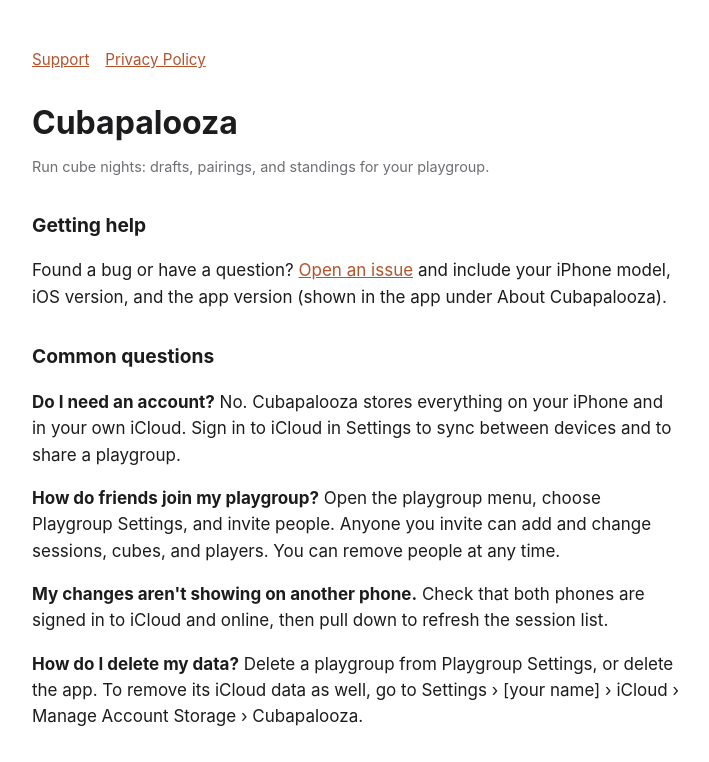
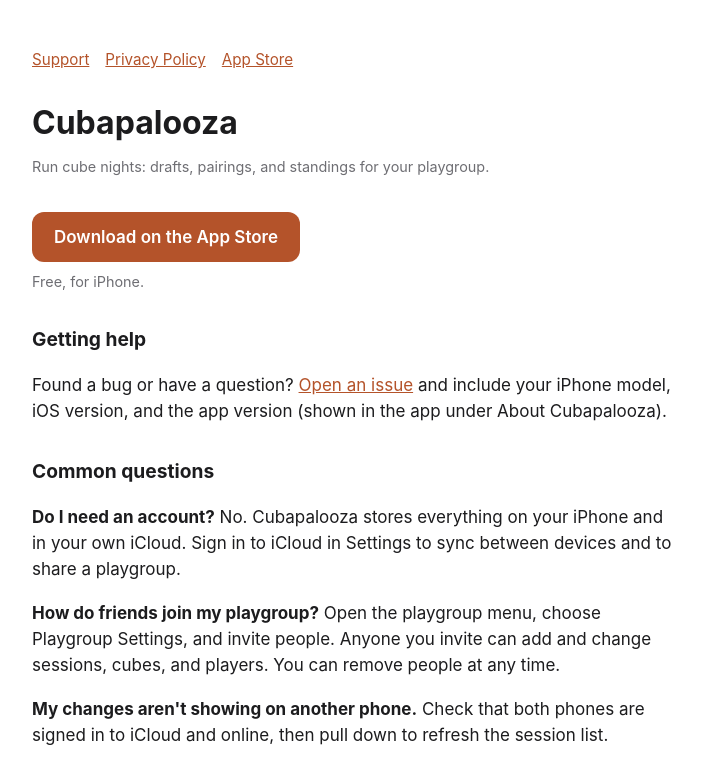
Before and after one commit to tebru/cubapalooza-site, a plain HTML site: page index.html in a window 1280 px wide. Shown: the top 762 px of the page, without its empty margins (284-993 px from the left). Drawn offline with Linux system fonts and the light colour scheme.

Commit message:
Link to Cubapalooza on the App Store

```diff
--- a/index.html
+++ b/index.html
@@ -3,14 +3,17 @@
 <head>
 <meta charset="utf-8">
 <meta name="viewport" content="width=device-width, initial-scale=1">
+<meta name="apple-itunes-app" content="app-id=6820952853">
 <title>Cubapalooza Support</title>
 <link rel="stylesheet" href="style.css">
 </head>
 <body>
 <main>
-<nav><a href="./">Support</a><a href="privacy.html">Privacy Policy</a></nav>
+<nav><a href="./">Support</a><a href="privacy.html">Privacy Policy</a><a href="https://apps.apple.com/app/id6820952853">App Store</a></nav>
 <h1>Cubapalooza</h1>
 <p class="meta">Run cube nights: drafts, pairings, and standings for your playgroup.</p>
+<p><a class="download" href="https://apps.apple.com/app/id6820952853">Download on the App Store</a></p>
+<p class="meta">Free, for iPhone.</p>
 
 <h2>Getting help</h2>
 <p>Found a bug or have a question? <a href="https://github.com/tebru/cubapalooza-site/issues/new">Open an issue</a> and include your iPhone model, iOS version, and the app version (shown in the app under About Cubapalooza).</p>
--- a/style.css
+++ b/style.css
@@ -11,3 +11,6 @@ a { color: var(--accent); }
 nav { margin-bottom: 32px; font-size: 0.95rem; }
 nav a { margin-right: 16px; }
 footer { margin-top: 48px; padding-top: 16px; border-top: 1px solid var(--rule); }
+.download { display: inline-block; margin-top: 16px; padding: 12px 22px; border-radius: 12px; background: var(--accent); color: #fff; font-weight: 600; text-decoration: none; }
+.download:hover { opacity: 0.9; }
+p:has(> .download) + .meta { margin-top: -8px; }
```
Also changed, not shown: privacy.html (+2 -1 lines).
